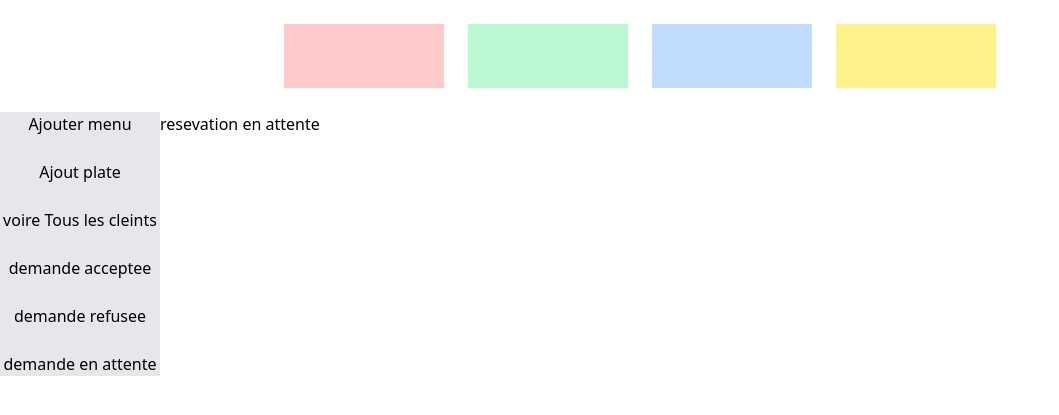
After one commit to kooutar/chef_Cuisine, a PHP site: page /dashboordAdmin.php in a window 1280 px wide. The commit adds this page. Shown: the top 415 px of the page, without its empty margins (0-1059 px from the left). Run offline with PHP 8.4, Linux system fonts and the light colour scheme; some libraries are stand-ins or nearby versions.

Commit message:
debut dashbord admin

```diff
--- /dev/null
+++ b/dashboordAdmin.php
@@ -0,0 +1,36 @@
+<!DOCTYPE html>
+<html lang="en">
+<head>
+    <meta charset="UTF-8">
+    <meta name="viewport" content="width=device-width, initial-scale=1.0">
+    <title>Document</title>
+    <script src="https://cdn.tailwindcss.com"></script>
+</head>
+<body>
+    <main class="">
+      <div id="partieStatistique" class="flex gap-6 justify-center p-6">
+         <div id="statiqueCleint" class="w-40 h-16 bg-red-200"></div>
+         <div id="statiqueReservationAccepter"  class="w-40 h-16 bg-green-200"></div>
+         <div id="statiqtiqueresevationRefuser"  class="w-40 h-16 bg-blue-200"></div>
+         <div id="statiqtiqueresevationEnAttent"  class="w-40 h-16 bg-yellow-200"></div>
+      </div>
+    </main>
+
+    <section class="flex">
+        <div id="partiegestionDash" class="flex flex-col gap-6 w-40 h-full bg-gray-200">
+            <button>Ajouter menu</button>
+            <button> Ajout plate</button>
+            <button> voire Tous les cleints</button>
+            <button> demande acceptee</button>
+            <button> demande refusee</button>
+            <button> demande en attente</button>
+        </div>
+        <div id="contentDash">
+            <div>
+                <h6>resevation en attente</h6>
+
+            </div>
+        </div>
+    </section>
+</body>
+</html>
```
Also changed, not shown: bd.sql (added, +8 -0 lines), login.php (+20 -5 lines), singUp.php (+32 -10 lines).
